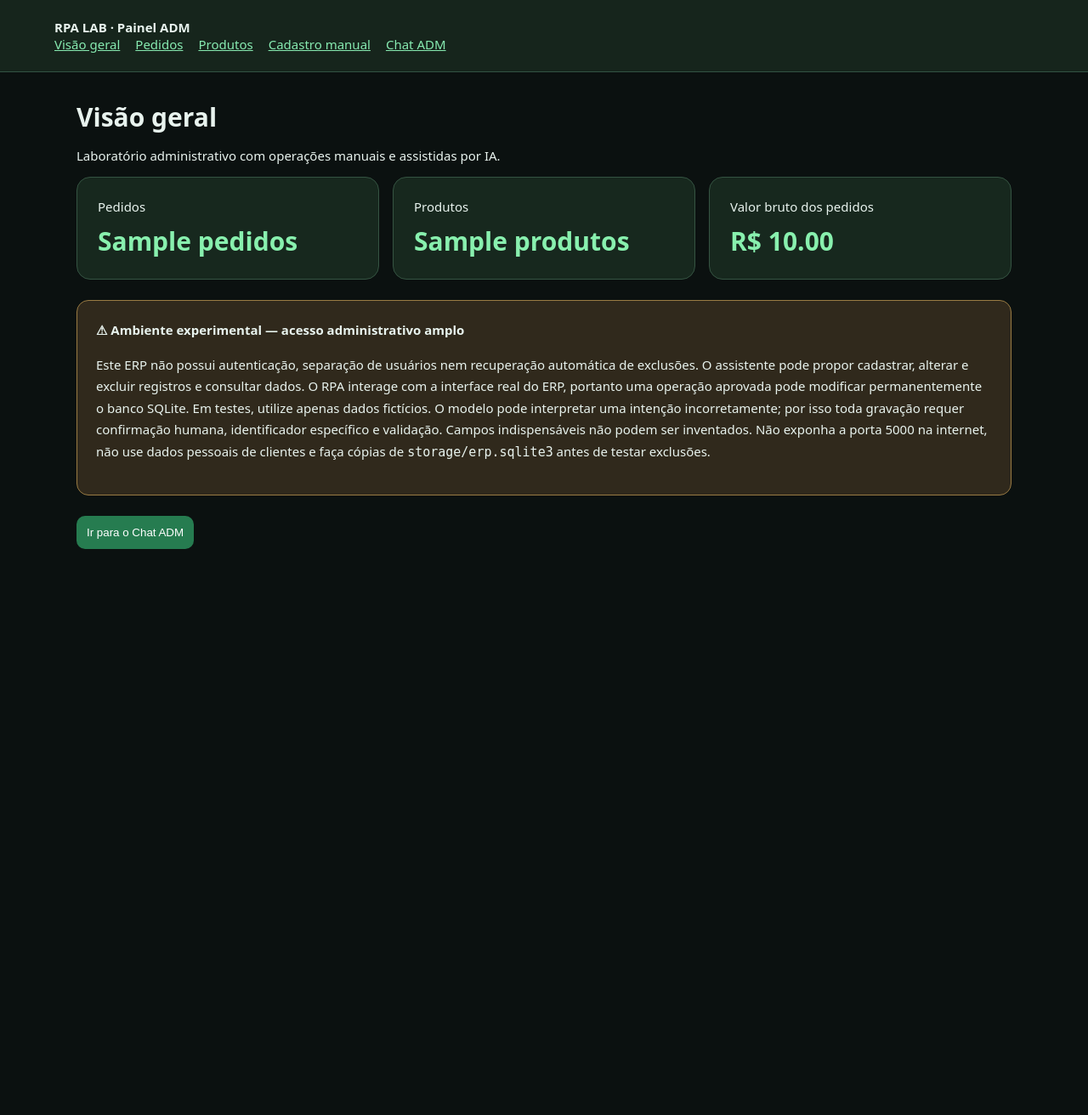
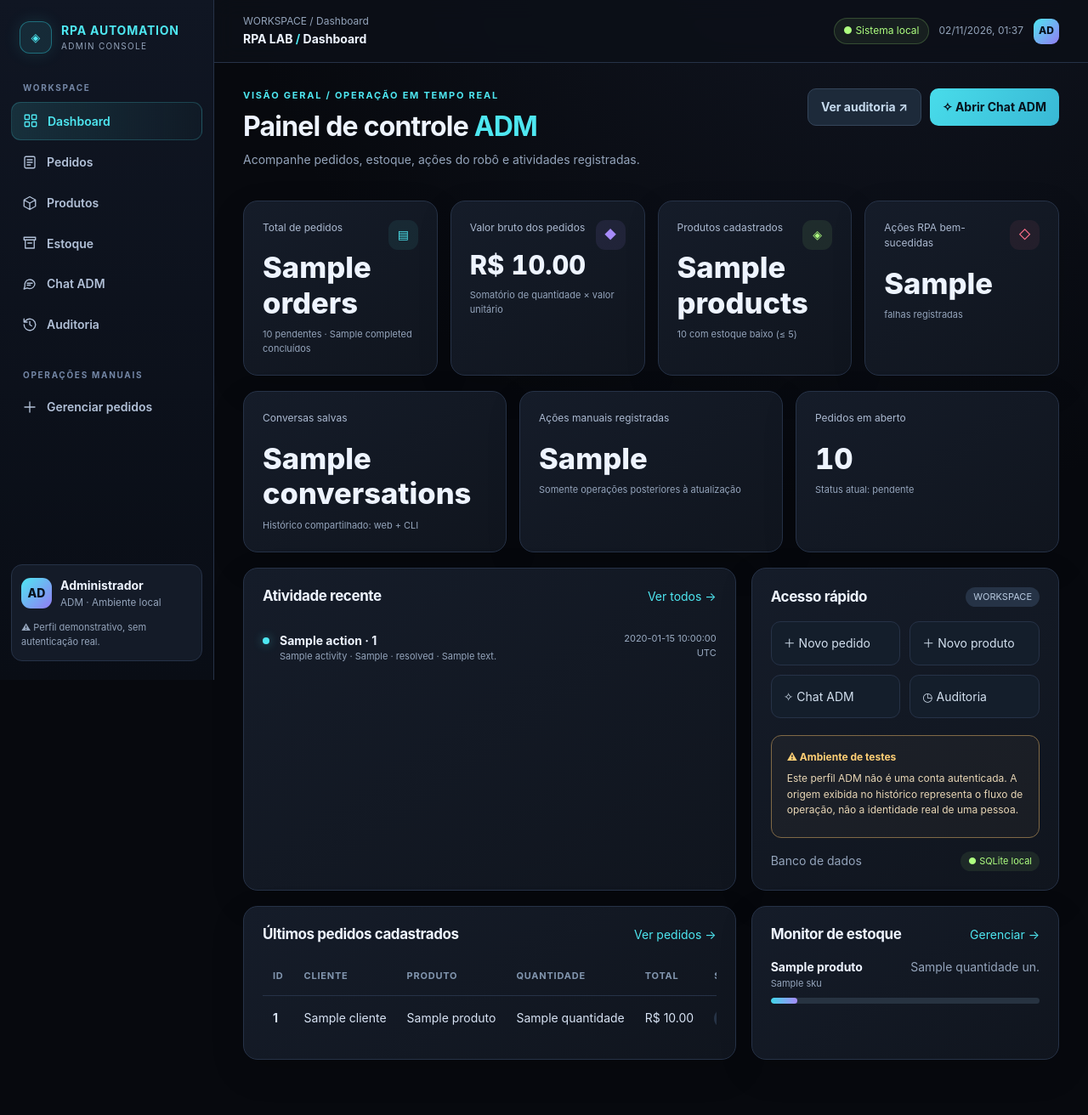
Before and after one commit to phzl0/RPA-Automation-Lab, a Flask app: template erp/templates/adm.html in a window 1280 px wide. Shown: the whole page at 85% size. Before the commit the page ends 646 px from the top, so only its background shows below. Run offline with Flask 3, Linux system fonts and the light colour scheme; the template is opened without the code that fills it: most values are stand-ins (such as "Sample title", 1, 10 or a date in 2020).

Commit message:
feat: dark neon metrics dashboard and searchable ADM tables

```diff
--- a/erp/templates/adm.html
+++ b/erp/templates/adm.html
@@ -1,7 +1,27 @@
-<!doctype html><html lang="pt-BR"><head><meta charset="utf-8"><meta name="viewport" content="width=device-width,initial-scale=1"><title>ADM · RPA Lab</title>
-<style>body{margin:0;background:#0b1110;color:#e8f3ee;font:15px system-ui}header{padding:22px 5%;background:#16251c;border-bottom:1px solid #335343}a{color:#87ebb1;margin-right:18px}main{max-width:1100px;margin:32px auto;padding:0 18px}h1{margin:0 0 8px}.grid{display:grid;grid-template-columns:repeat(auto-fit,minmax(200px,1fr));gap:16px}.card{padding:24px;background:#17281e;border:1px solid #355442;border-radius:16px}.value{font-size:30px;font-weight:750;color:#88f0ae;margin-top:10px}.notice{margin:24px 0;padding:22px;background:#30291c;border:1px solid #997b43;border-radius:14px;line-height:1.7}button{background:#267c50;color:white;border:0;border-radius:10px;padding:12px;cursor:pointer}</style></head><body>
-<header><strong>RPA LAB · Painel ADM</strong><nav><a href="/adm">Visão geral</a><a href="/pedidos/lista">Pedidos</a><a href="/produtos">Produtos</a><a href="/">Cadastro manual</a><a href="/controle">Chat ADM</a></nav></header>
-<main><h1>Visão geral</h1><p>Laboratório administrativo com operações manuais e assistidas por IA.</p>
-<section class="grid"><div class="card">Pedidos<div class="value">{{ overview.pedidos }}</div></div><div class="card">Produtos<div class="value">{{ overview.produtos }}</div></div><div class="card">Valor bruto dos pedidos<div class="value">R$ {{ '%.2f'|format(overview.valor_pedidos) }}</div></div></section>
-<section class="notice"><strong>⚠ Ambiente experimental — acesso administrativo amplo</strong><p>Este ERP não possui autenticação, separação de usuários nem recuperação automática de exclusões. O assistente pode propor cadastrar, alterar e excluir registros e consultar dados. O RPA interage com a interface real do ERP, portanto uma operação aprovada pode modificar permanentemente o banco SQLite. Em testes, utilize apenas dados fictícios. O modelo pode interpretar uma intenção incorretamente; por isso toda gravação requer confirmação humana, identificador específico e validação. Campos indispensáveis não podem ser inventados. Não exponha a porta 5000 na internet, não use dados pessoais de clientes e faça cópias de <code>storage/erp.sqlite3</code> antes de testar exclusões.</p></section>
-<a href="/controle"><button>Ir para o Chat ADM</button></a></main></body></html>
+{% extends "base.html" %}{% set section="dashboard" %}{% set page_name="Dashboard" %}{% block title %}Dashboard | RPA LAB{% endblock %}
+{% block content %}
+<div class="page-head"><div><div class="eyebrow">Visão geral / Operação em tempo real</div><h1>Painel de controle <span style="color:var(--cyan)">ADM</span></h1><p class="muted">Acompanhe pedidos, estoque, ações do robô e atividades registradas.</p></div><div class="button-row"><a class="btn secondary" href="/auditoria">Ver auditoria ↗</a><a class="btn" href="/controle">✧ Abrir Chat ADM</a></div></div>
+<div class="kpi-grid">
+<div class="card"><span class="kpi-icon">▤</span><div class="kpi-label">Total de pedidos</div><div class="kpi-value">{{ data.totals.orders }}</div><div class="kpi-foot">{{ data.totals.pending }} pendentes · {{ data.totals.completed }} concluídos</div></div>
+<div class="card"><span class="kpi-icon purple">◆</span><div class="kpi-label">Valor bruto dos pedidos</div><div class="kpi-value" style="font-size:clamp(23px,2.4vw,32px)">R$ {{ '%.2f'|format(data.totals.orders_value) }}</div><div class="kpi-foot">Somatório de quantidade × valor unitário</div></div>
+<div class="card"><span class="kpi-icon lime">◈</span><div class="kpi-label">Produtos cadastrados</div><div class="kpi-value">{{ data.totals.products }}</div><div class="kpi-foot">{{ data.totals.low_stock }} com estoque baixo (≤ 5)</div></div>
+<div class="card"><span class="kpi-icon pink">◇</span><div class="kpi-label">Ações RPA bem-sucedidas</div><div class="kpi-value">{{ data.totals.rpa_success }}</div><div class="kpi-foot">{{ data.totals.rpa_errors }} falhas registradas</div></div>
+</div>
+<div class="kpi-grid" style="grid-template-columns:repeat(3,minmax(0,1fr))">
+<div class="card"><div class="kpi-label">Conversas salvas</div><div class="kpi-value">{{ data.totals.conversations }}</div><div class="kpi-foot">Histórico compartilhado: web + CLI</div></div>
+<div class="card"><div class="kpi-label">Ações manuais registradas</div><div class="kpi-value">{{ data.totals.manual_actions }}</div><div class="kpi-foot">Somente operações posteriores à atualização</div></div>
+<div class="card"><div class="kpi-label">Pedidos em aberto</div><div class="kpi-value">{{ data.totals.pending }}</div><div class="kpi-foot">Status atual: pendente</div></div>
+</div>
+<div class="split">
+<section class="card"><div class="section-title"><h2>Atividade recente</h2><a href="/auditoria">Ver todos →</a></div><div class="activity-list">
+{% for e in data.activity %}
+<div class="activity-item"><span class="activity-dot {{ 'rpa' if e.source=='rpa' else '' }} {{ 'error' if e.status=='erro' else '' }}"></span><div><strong>{{ e.action.replace('_',' ').capitalize() }}{% if e.entity_id %} · {{ e.entity_id }}{% endif %}</strong><div class="activity-meta">{{ e.actor_label }} · {{ e.entity_type }} · {{ e.status }}{% if e.detail %} · {{ e.detail[:75] }}{% endif %}</div></div><div class="activity-time">{{ e.occurred_at or '—' }}<br>UTC</div></div>
+{% else %}<p class="muted">Nenhuma atividade registrada ainda. Novas operações manuais e do RPA serão exibidas aqui.</p>{% endfor %}
+</div></section>
+<section class="card"><div class="section-title"><h2>Acesso rápido</h2><span class="tag">WORKSPACE</span></div><div class="quick-links"><a class="quick-link" href="/">＋ Novo pedido</a><a class="quick-link" href="/estoque">＋ Novo produto</a><a class="quick-link" href="/controle">✧ Chat ADM</a><a class="quick-link" href="/auditoria">◷ Auditoria</a></div>
+<div class="notice compact" style="margin-top:20px"><strong>⚠ Ambiente de testes</strong><p>Este perfil ADM não é uma conta autenticada. A origem exibida no histórico representa o fluxo de operação, não a identidade real de uma pessoa.</p></div>
+<div style="margin-top:16px;display:flex;justify-content:space-between;gap:8px"><span class="muted">Banco de dados</span><span class="tag success">● SQLite local</span></div>
+</section></div>
+<div class="split"><section class="card"><div class="section-title"><h2>Últimos pedidos cadastrados</h2><a href="/pedidos/lista">Ver pedidos →</a></div><div class="table-wrap"><table><thead><tr><th>ID</th><th>Cliente</th><th>Produto</th><th>Quantidade</th><th>Total</th><th>Status</th></tr></thead><tbody>{% for order in data.orders %}<tr><td><strong>{{ order.pedido_id }}</strong></td><td>{{ order.cliente }}</td><td>{{ order.produto }}</td><td>{{ order.quantidade }}</td><td>R$ {{ '%.2f'|format(order.quantidade*order.valor_unitario) }}</td><td><span class="tag {{ 'success' if order.status=='concluido' else '' }}">{{ order.status }}</span></td></tr>{% else %}<tr><td colspan="6" class="table-empty">Nenhum pedido ainda</td></tr>{% endfor %}</tbody></table></div></section>
+<section class="card"><div class="section-title"><h2>Monitor de estoque</h2><a href="/estoque">Gerenciar →</a></div>{% for p in data.products %}<div style="margin-bottom:17px"><div style="display:flex;justify-content:space-between;gap:9px"><strong>{{ p.produto }}</strong><span class="muted">{{ p.quantidade }} un.</span></div><div class="activity-meta">{{ p.sku }}{% if p.quantidade<=5 %} · Estoque baixo{% endif %}</div><div class="stock-bar"><div class="stock-fill {{ 'low' if p.quantidade<=5 else '' }}" style="width:{{ [100,p.quantidade*5]|min }}%"></div></div></div>{% else %}<p class="muted">Nenhum produto cadastrado.</p>{% endfor %}</section></div>
+{% endblock %}
```
